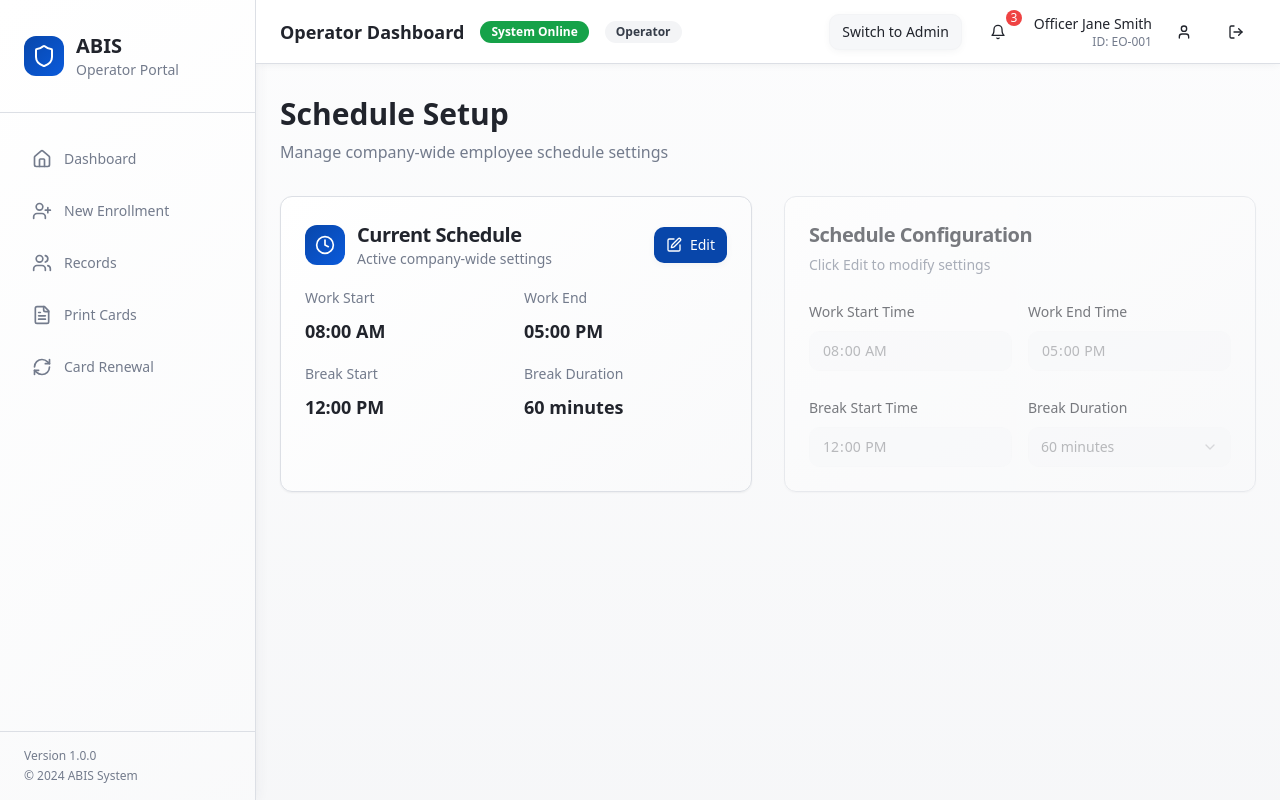
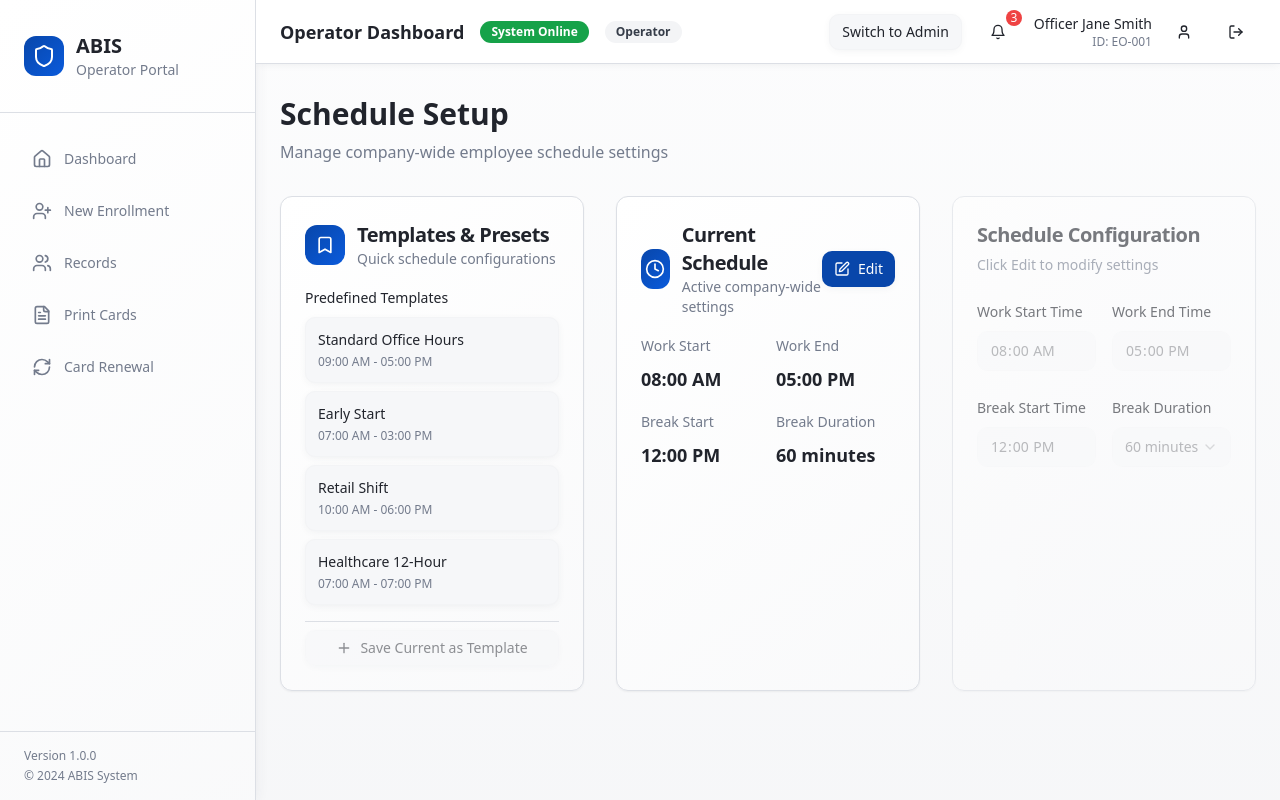
Before and after one commit to anothermobb/abis-enrol-portal, a React (Vite) app: page /schedule-setup in a window 1280 px wide. Built offline with nearby package versions, Linux system fonts and the light colour scheme.

Commit message:
Add Schedule Templates & Presets
Implement Schedule Templates & Quick Presets feature for the Schedule Setup page. This allows for efficient creation and application of common schedule configurations.

```diff
--- a/src/pages/ScheduleSetup.tsx
+++ b/src/pages/ScheduleSetup.tsx
@@ -5,13 +5,20 @@ import { Label } from "@/components/ui/label";
 import { Select, SelectContent, SelectItem, SelectTrigger, SelectValue } from "@/components/ui/select";
 import { Input } from "@/components/ui/input";
 import { useToast } from "@/hooks/use-toast";
-import { Clock, Edit, Save, X } from "lucide-react";
+import { Clock, Edit, Save, X, Bookmark, Plus, Trash2 } from "lucide-react";
 
 interface ScheduleSettings {
   workStartTime: string;
   workEndTime: string;
   breakStartTime: string;
   breakDuration: number;
+}
+
+interface ScheduleTemplate {
+  id: string;
+  name: string;
+  settings: ScheduleSettings;
+  isCustom: boolean;
 }
 
 const defaultSettings: ScheduleSettings = {
@@ -21,11 +28,41 @@ const defaultSettings: ScheduleSettings = {
   breakDuration: 60
 };
 
+const predefinedTemplates: ScheduleTemplate[] = [
+  {
+    id: "standard-office",
+    name: "Standard Office Hours",
+    settings: { workStartTime: "09:00", workEndTime: "17:00", breakStartTime: "12:00", breakDuration: 60 },
+    isCustom: false
+  },
+  {
+    id: "early-start",
+    name: "Early Start",
+    settings: { workStartTime: "07:00", workEndTime: "15:00", breakStartTime: "11:00", breakDuration: 30 },
+    isCustom: false
+  },
+  {
+    id: "retail-shift",
+    name: "Retail Shift",
+    settings: { workStartTime: "10:00", workEndTime: "18:00", breakStartTime: "14:00", breakDuration: 30 },
+    isCustom: false
+  },
+  {
+    id: "healthcare",
+    name: "Healthcare 12-Hour",
+    settings: { workStartTime: "07:00", workEndTime: "19:00", breakStartTime: "13:00", breakDuration: 60 },
+    isCustom: false
+  }
+];
+
 export const ScheduleSetup = () => {
   const [currentSettings, setCurrentSettings] = useState<ScheduleSettings>(defaultSettings);
   const [formSettings, setFormSettings] = useState<ScheduleSettings>(defaultSettings);
   const [isEditing, setIsEditing] = useState(false);
   const [errors, setErrors] = useState<Record<string, string>>({});
+  const [customTemplates, setCustomTemplates] = useState<ScheduleTemplate[]>([]);
+  const [templateName, setTemplateName] = useState("");
+  const [showSaveTemplate, setShowSaveTemplate] = useState(false);
   const { toast } = useToast();
 
   const validateSettings = (settings: ScheduleSettings): Record<string, string> => {
@@ -85,6 +122,70 @@ export const ScheduleSetup = () => {
     });
   };
 
+  const applyTemplate = (template: ScheduleTemplate) => {
+    const validationErrors = validateSettings(template.settings);
+    if (Object.keys(validationErrors).length > 0) {
+      toast({
+        title: "Invalid Template",
+        description: "This template contains invalid settings.",
+        variant: "destructive"
+      });
+      return;
+    }
+
+    setFormSettings(template.settings);
+    toast({
+      title: "Template Applied",
+      description: `"${template.name}" template has been applied to the form.`,
+    });
+  };
+
+  const saveAsTemplate = () => {
+    if (!templateName.trim()) {
+      toast({
+        title: "Template Name Required",
+        description: "Please enter a name for your template.",
+        variant: "destructive"
+      });
+      return;
+    }
+
+    const validationErrors = validateSettings(formSettings);
+    if (Object.keys(validationErrors).length > 0) {
+      toast({
+        title: "Invalid Settings",
+        description: "Please fix validation errors before saving as template.",
+        variant: "destructive"
+      });
+      return;
+    }
+
+    const newTemplate: ScheduleTemplate = {
+      id: `custom-${Date.now()}`,
+      name: templateName,
+      settings: { ...formSettings },
+      isCustom: true
+    };
+
+    setCustomTemplates(prev => [...prev, newTemplate]);
+    setTemplateName("");
+    setShowSaveTemplate(false);
+    toast({
+      title: "Template Saved",
+      description: `"${templateName}" has been saved as a custom template.`,
+    });
+  };
+
+  const deleteTemplate = (templateId: string) => {
+    setCustomTemplates(prev => prev.filter(t => t.id !== templateId));
+    toast({
+      title: "Template Deleted",
+      description: "Custom template has been deleted.",
+    });
+  };
+
+  const allTemplates = [...predefinedTemplates, ...customTemplates];
+
   return (
     <div className="container mx-auto px-6 py-8">
       <div className="mb-8">
@@ -94,7 +195,122 @@ export const ScheduleSetup = () => {
         </p>
       </div>
 
-      <div className="grid grid-cols-1 lg:grid-cols-2 gap-8">
+      <div className="grid grid-cols-1 lg:grid-cols-3 gap-8">
+        {/* Templates & Quick Presets */}
+        <Card className="bg-gradient-card border shadow-medium">
+          <CardHeader className="pb-4">
+            <div className="flex items-center gap-3">
+              <div className="flex h-10 w-10 items-center justify-center rounded-lg bg-gradient-primary">
+                <Bookmark className="h-5 w-5 text-primary-foreground" />
+              </div>
+              <div>
+                <CardTitle className="text-xl">Templates & Presets</CardTitle>
+                <CardDescription>Quick schedule configurations</CardDescription>
+              </div>
+            </div>
+          </CardHeader>
+          <CardContent className="space-y-4">
+            <div className="space-y-2">
+              <Label className="text-sm font-medium">Predefined Templates</Label>
+              <div className="space-y-2">
+                {predefinedTemplates.map((template) => (
+                  <Button
+                    key={template.id}
+                    variant="outline"
+                    size="sm"
+                    onClick={() => applyTemplate(template)}
+                    className="w-full justify-start text-left h-auto p-3"
+                  >
+                    <div className="flex flex-col items-start gap-1">
+                      <span className="font-medium">{template.name}</span>
+                      <span className="text-xs text-muted-foreground">
+                        {formatTime(template.settings.workStartTime)} - {formatTime(template.settings.workEndTime)}
+                      </span>
+                    </div>
+                  </Button>
+                ))}
+              </div>
+            </div>
+
+            {customTemplates.length > 0 && (
+              <div className="space-y-2">
+                <Label className="text-sm font-medium">Custom Templates</Label>
+                <div className="space-y-2">
+                  {customTemplates.map((template) => (
+                    <div key={template.id} className="flex gap-2">
+                      <Button
+                        variant="outline"
+                        size="sm"
+                        onClick={() => applyTemplate(template)}
+                        className="flex-1 justify-start text-left h-auto p-3"
+                      >
+                        <div className="flex flex-col items-start gap-1">
+                          <span className="font-medium">{template.name}</span>
+                          <span className="text-xs text-muted-foreground">
+                            {formatTime(template.settings.workStartTime)} - {formatTime(template.settings.workEndTime)}
+                          </span>
+                        </div>
+                      </Button>
+                      <Button
+                        variant="outline"
+                        size="sm"
+                        onClick={() => deleteTemplate(template.id)}
+                        className="px-2"
+                      >
+                        <Trash2 className="h-4 w-4" />
+                      </Button>
+                    </div>
+                  ))}
+                </div>
+              </div>
+            )}
+
+            <div className="pt-2 border-t">
+              {!showSaveTemplate ? (
+                <Button
+                  variant="outline"
+                  size="sm"
+                  onClick={() => setShowSaveTemplate(true)}
+                  className="w-full gap-2"
+                  disabled={!isEditing}
+                >
+                  <Plus className="h-4 w-4" />
+                  Save Current as Template
+                </Button>
+              ) : (
+                <div className="space-y-2">
+                  <Input
+                    placeholder="Template name..."
+                    value={templateName}
+                    onChange={(e) => setTemplateName(e.target.value)}
+                    className="text-sm"
+                  />
+                  <div className="flex gap-2">
+                    <Button
+                      size="sm"
+                      onClick={saveAsTemplate}
+                      className="flex-1"
+                    >
+                      Save
+                    </Button>
+                    <Button
+                      variant="outline"
+                      size="sm"
+                      onClick={() => {
+                        setShowSaveTemplate(false);
+                        setTemplateName("");
+                      }}
+                      className="flex-1"
+                    >
+                      Cancel
+                    </Button>
+                  </div>
+                </div>
+              )}
+            </div>
+          </CardContent>
+        </Card>
+
         {/* Current Schedule Display */}
         <Card className="bg-gradient-card border shadow-medium">
           <CardHeader className="pb-4">
```
